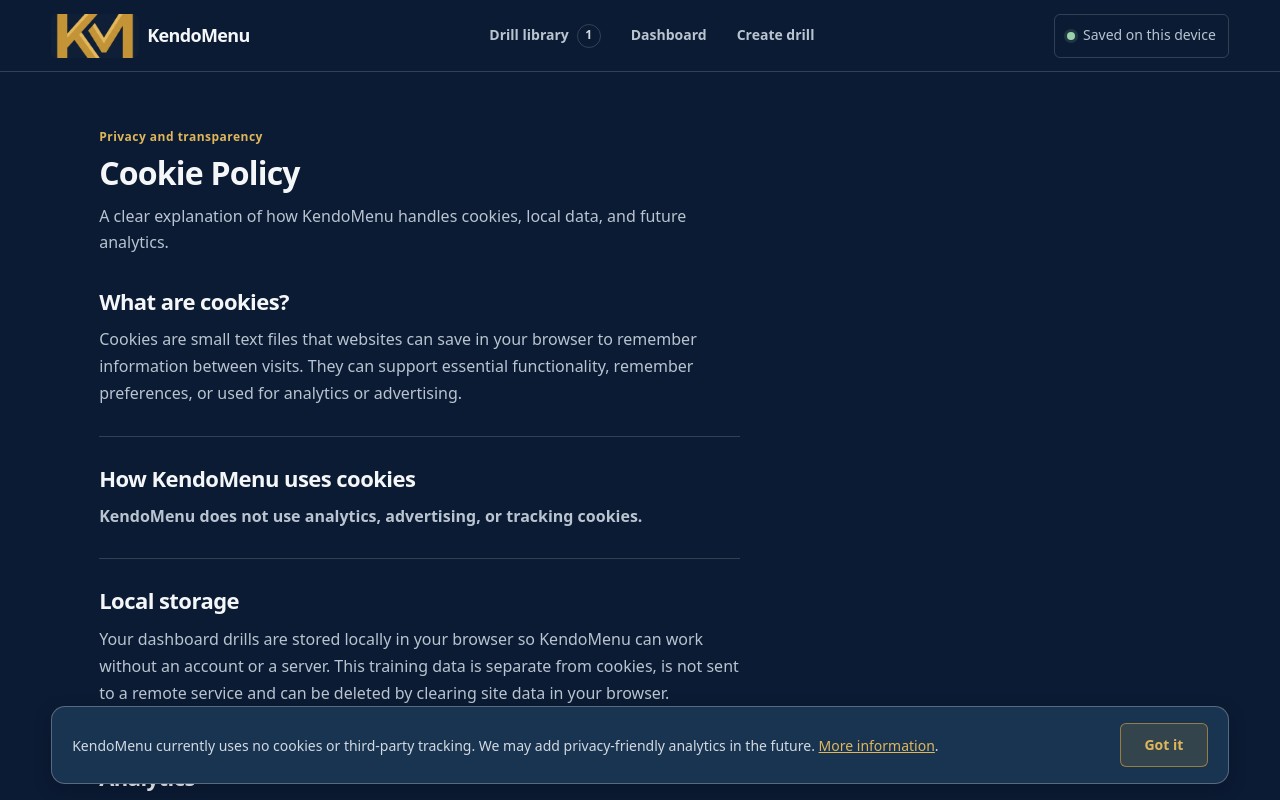
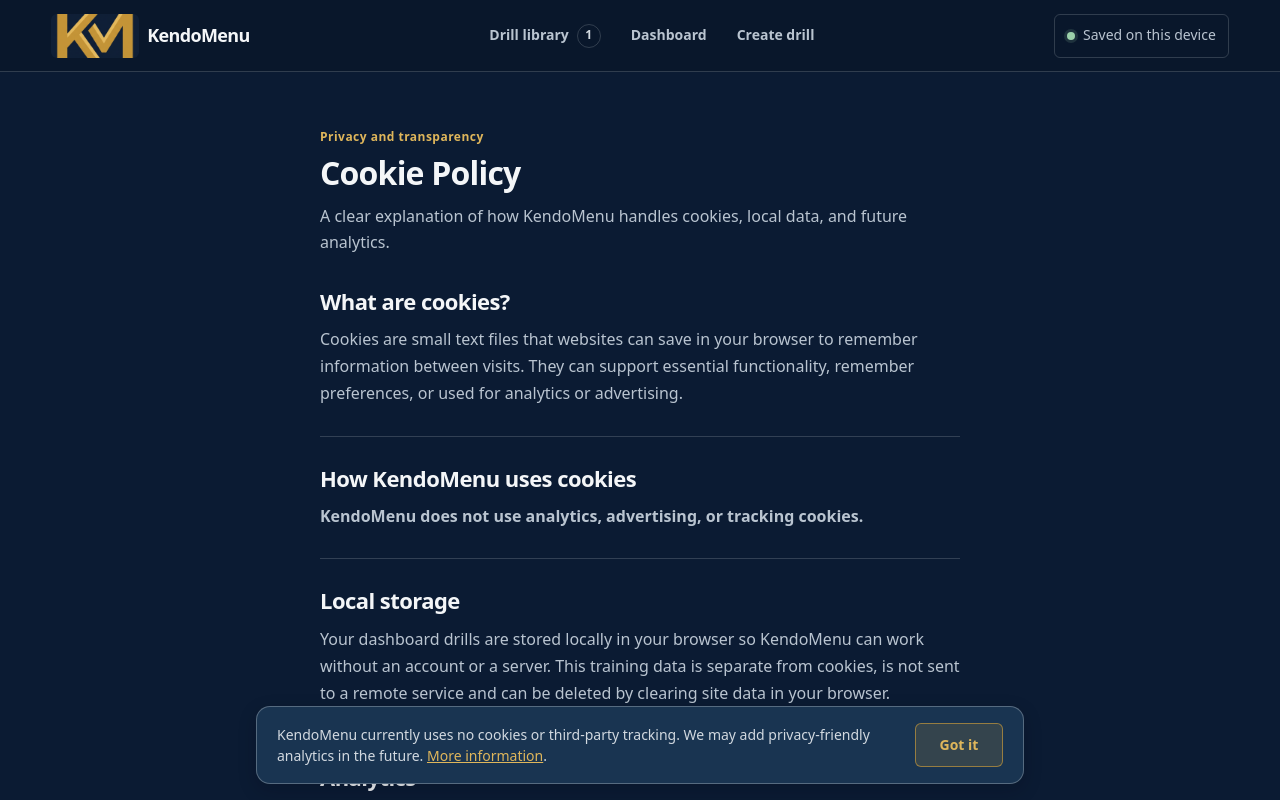
Before and after one commit to JavierMarro/kendo-menu, a React (Vite) app in the folder apps/web/: page /cookies in a window 1280 px wide. Shown: the top 800 px of the page. Built offline with nearby package versions, Linux system fonts and the light colour scheme.

Commit message:
adjusted pop up for cookies and nav colour

```diff
--- a/apps/web/src/styles.css
+++ b/apps/web/src/styles.css
@@ -12,6 +12,7 @@
   text-rendering: optimizeLegibility;
   -webkit-font-smoothing: antialiased;
   --canvas: #0b1b33;
+  --surface-nav: #09172b;
   --surface: #122743;
   --surface-raised: #193451;
   --surface-soft: #10233d;
@@ -211,7 +212,7 @@
   gap: var(--space-6);
   padding: var(--space-3) clamp(var(--space-4), 4vw, var(--space-16));
   border-bottom: 1px solid var(--line);
-  background: var(--canvas);
+  background: var(--surface-nav);
 }
 
 .brand-lockup {
@@ -439,19 +440,21 @@
 .cookie-notice {
   position: fixed;
   z-index: 30;
-  right: clamp(var(--space-4), 4vw, var(--space-16));
+  right: auto;
   bottom: var(--space-4);
-  left: clamp(var(--space-4), 4vw, var(--space-16));
+  left: 50%;
   display: grid;
   grid-template-columns: minmax(0, 1fr) auto;
   gap: var(--space-4);
   align-items: center;
   padding: var(--space-4) var(--space-5);
+  width: 60vw;
   border: 1px solid var(--line-strong);
   border-radius: var(--radius-lg);
   color: var(--muted-strong);
   background: var(--surface-raised);
   box-shadow: var(--shadow);
+  transform: translateX(-50%);
   pointer-events: none;
 }
 
@@ -552,7 +555,9 @@
 }
 
 .policy-page {
-  max-width: 52rem;
+  width: min(50vw, 100%);
+  max-width: none;
+  margin-inline: auto;
 }
 
 .policy-header {
@@ -1215,8 +1220,19 @@
 }
 
 @media (max-width: 840px) {
+  .cookie-notice {
+    right: var(--space-4);
+    left: var(--space-4);
+    width: auto;
+    transform: none;
+  }
+
   .brand-name {
     display: none;
+  }
+
+  .policy-page {
+    width: 100%;
   }
 }
 
```
Also changed, not shown: 4 other files (tests, documents, lock files or other folders).
